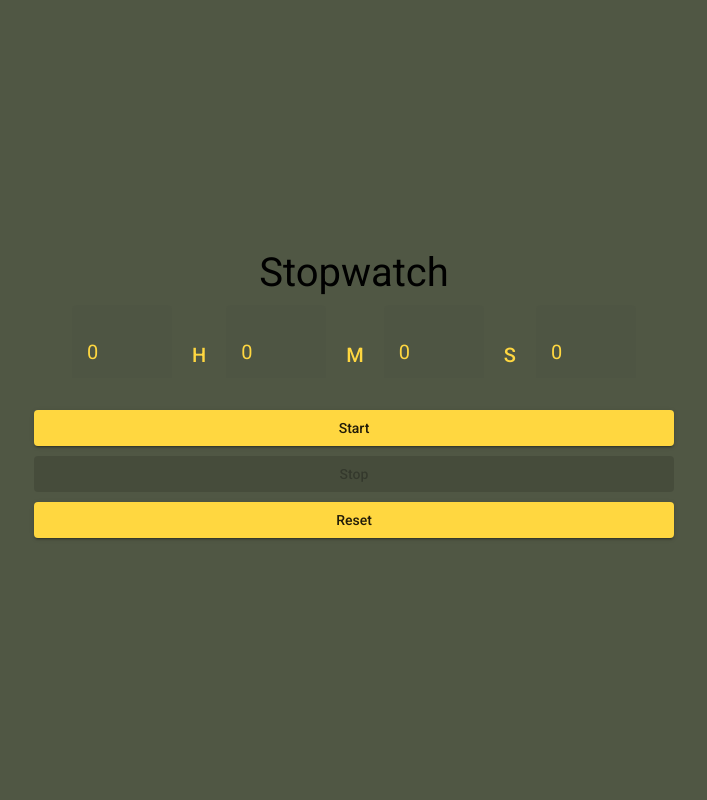
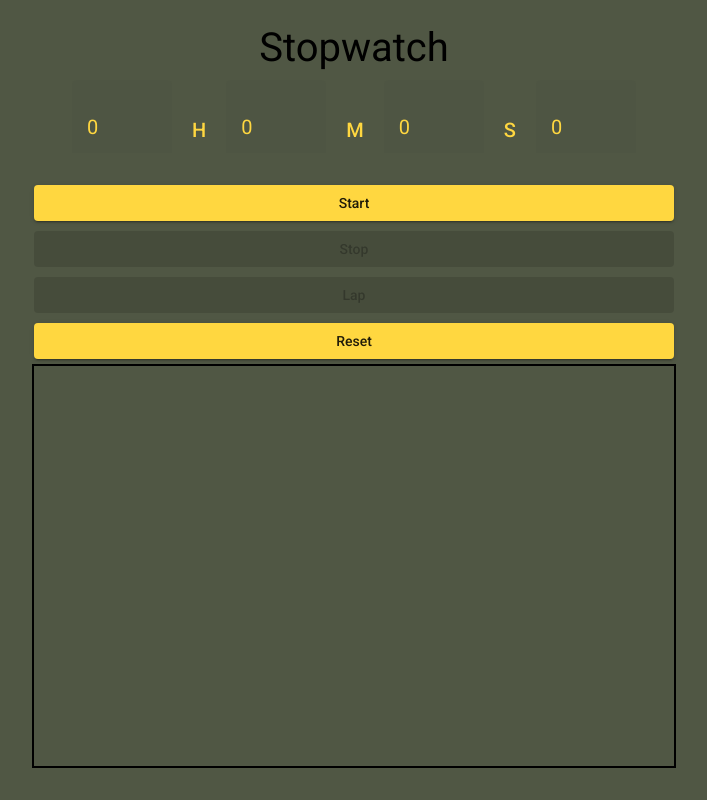
Before and after one commit to manishsencha/angular-miniprojects, an Angular app: page /stopwatch in a window 1280 px wide. Shown: the whole page, without its empty margins (286-993 px from the left). Built offline with nearby package versions, Linux system fonts and the light colour scheme.

Commit message:
Improved stopwatch

```diff
--- a/src/app/stopwatch/stopwatch.component.css
+++ b/src/app/stopwatch/stopwatch.component.css
@@ -5,7 +5,7 @@
   align-items: center;
   height: 100%;
 }
-  .stopwatch-heading{
+.stopwatch-heading {
   font-size: 40px;
 }
 .stopwatch-container {
@@ -32,3 +32,29 @@
   width: 50%;
   margin: 5px 0;
 }
+.lap-active {
+  height: 400px;
+  width: 50%;
+  border: 2px solid black;
+}
+.lap-active::-webkit-scrollbar {
+  width: 10px;
+}
+.lap-active::-webkit-scrollbar-thumb{
+  background-color: #ffd740;
+}
+.stopwatch-lap-container {
+  overflow-y: scroll;
+  color: #ffd740;
+  font-size: 30px;
+}
+.stopwatch-lap-time {
+  display: flex;
+  align-items: center;
+  justify-content: space-evenly;
+  padding: 10px 0;
+}
+.stopwatch-lap-time:nth-child(2n) {
+  background-color: #ffd740;
+  color: black;
+}
--- a/src/app/stopwatch/stopwatch.component.html
+++ b/src/app/stopwatch/stopwatch.component.html
@@ -20,10 +20,10 @@
   <button
     mat-raised-button
     color="accent"
-    disabled="{{ started }}"
+    disabled="{{ start_disabled }}"
     (click)="start()"
   >
-    {{ isInitialStart ? "Start" : "Resume" }}
+    Start
   </button>
   <button
     mat-raised-button
@@ -33,5 +33,21 @@
   >
     Stop
   </button>
+  <button
+    mat-raised-button
+    color="accent"
+    disabled="{{ !lap_active }}"
+    (click)="lap()"
+  >
+    Lap
+  </button>
   <button mat-raised-button color="accent" (click)="reset()">Reset</button>
+  <div class="stopwatch-lap-container lap-active">
+    <div *ngFor="let lap of lap_array.reverse()" class="stopwatch-lap-time">
+      <span>{{ lap.hh }}H</span>
+      <span>{{ lap.mm }}M</span>
+      <span>{{ lap.ss }}S</span>
+      <span>{{ lap.ms }}MS</span>
+    </div>
+  </div>
 </div>
--- a/src/app/stopwatch/stopwatch.component.ts
+++ b/src/app/stopwatch/stopwatch.component.ts
@@ -8,14 +8,18 @@ import { Component, OnInit } from '@angular/core';
 export class StopwatchComponent implements OnInit {
   private interval: any;
   private time = 0;
-  public isInitialStart = true;
   public hh: any = 0;
   public mm: any = 0;
   public ss: any = 0;
   public ms: any = 0;
   public started = false;
+  public lap_array: any[] = [];
+  public lap_active = false;
+  public start_disabled = false;
   public start() {
-    this.isInitialStart = false;
+    this.lap_array = [];
+    this.start_disabled = true;
+    this.lap_active = true;
     this.interval = setInterval(() => {
       this.started = true;
       this.time += 1;
@@ -32,6 +36,7 @@ export class StopwatchComponent implements OnInit {
   public stop() {
     clearInterval(this.interval);
     this.started = false;
+    this.lap_active = false;
   }
   public reset() {
     clearInterval(this.interval);
@@ -40,9 +45,12 @@ export class StopwatchComponent implements OnInit {
     this.ss = 0;
     this.ms = 0;
     this.time = 0;
-    this.isInitialStart = true;
     this.started = false;
+    this.start_disabled = false;
+    this.lap_active = false;
   }
-
+  public lap() {
+    this.lap_array.push({ hh: this.hh, mm: this.mm, ss: this.ss, ms: this.ms });
+  }
   ngOnInit(): void {}
 }
```
Lines whose indentation alone changed are shown as unchanged.
